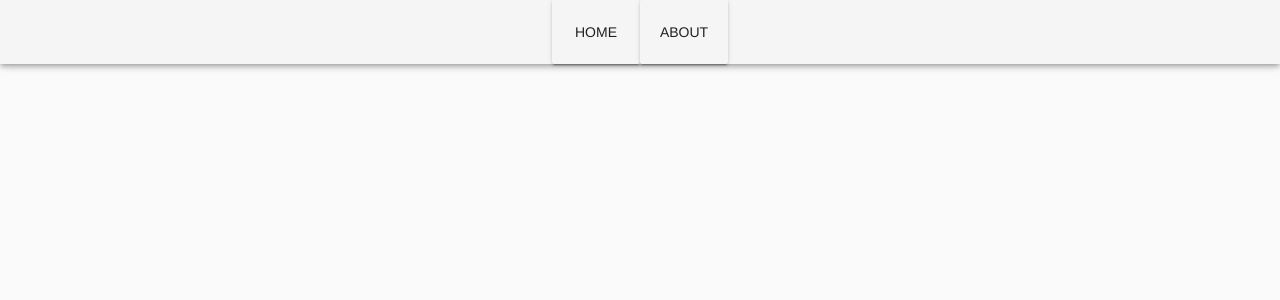
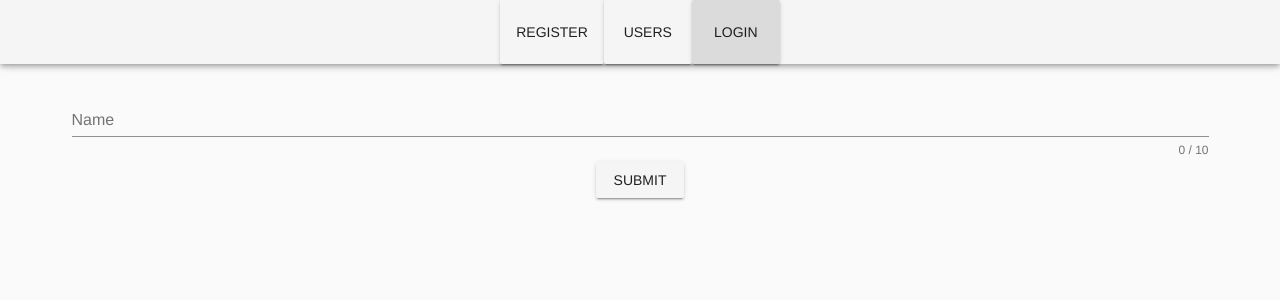
Before and after one commit to levonem/vue, a Vue app: page /#/login in a window 1280 px wide. Shown: the top 300 px of the page. Built offline with nearby package versions, Linux system fonts and the light colour scheme.

Commit message:
add login

```diff
--- a/src/App.vue
+++ b/src/App.vue
@@ -3,8 +3,9 @@
 		<v-toolbar>
 			<v-spacer/>
 			<v-toolbar-items>
-				<v-btn to="/">Home</v-btn>
-				<v-btn to="/user">About</v-btn>
+				<v-btn to="/">Register</v-btn>
+				<v-btn to="/user">Users</v-btn>
+				<v-btn to="/login">Login</v-btn>
 			</v-toolbar-items>
 			<v-spacer/>
 		</v-toolbar>
@@ -30,8 +31,4 @@
 		-moz-osx-font-smoothing: grayscale;
 		text-align: center;
 	}
-
-.pos-abolute {
-	position: absolute;
-}
 </style>
--- /dev/null
+++ b/src/components/Login.vue
@@ -0,0 +1,54 @@
+<template>
+	<v-form v-model="valid" ref="form" lazy-validation>
+		<v-text-field
+				label="Name"
+				v-model="name"
+				:rules="nameRules"
+				:counter="10"
+				required
+		/>
+
+		<v-btn
+				@click="submit"
+				:disabled="!valid"
+		>
+			submit
+		</v-btn>
+	</v-form>
+</template>
+
+<script>
+	import axios from 'axios'
+
+	export default {
+		data: () => ({
+			valid: true,
+			name: '',
+			nameRules: [
+				v => {
+					return !!v || 'Name is required'
+				},
+				v => (v && v.length <= 10) || 'Name must be less than 10 characters'
+			],
+			user: null
+		}),
+		methods: {
+			submit() {
+				if (this.$refs.form.validate()) {
+					axios.get('/users.json')
+						.then(res => {
+							const data = res.data;
+							for (let user in data) {
+								this.user = data[user] === name? data[user]: 'INVALID USER'
+							}
+
+						})
+				}
+			}
+		},
+	}
+</script>
+
+<style scoped>
+
+</style>
--- a/src/components/HelloWorld.vue
+++ b/src/components/Register.vue
@@ -21,8 +21,6 @@
 			submit
 		</v-btn>
 		<v-btn @click="clear">clear</v-btn>
-
-		<h1>{{ name }}</h1>
 	</v-form>
 
 </template>
@@ -36,7 +34,6 @@
             name: '',
             nameRules: [
                 v => {
-                console.log(v)
                 return !!v || 'Name is required'},
                 v => (v && v.length <= 10) || 'Name must be less than 10 characters'
             ],
--- a/src/main.js
+++ b/src/main.js
@@ -9,7 +9,7 @@ import axios from 'axios'
 Vue.use(Vuetify);
 axios.defaults.baseURL= 'https://seraphic-vertex-198112.firebaseio.com';
 
-Vue.config.productionTip = false
+Vue.config.productionTip = false;
 
 new Vue({
     router,
--- a/src/router.js
+++ b/src/router.js
@@ -2,6 +2,7 @@ import Vue from 'vue'
 import Router from 'vue-router'
 import Home from './views/Home.vue'
 import User from './views/User.vue'
+import Login from './views/Login.vue'
 
 Vue.use(Router)
 
@@ -16,6 +17,11 @@ export default new Router({
 			path: '/user',
 			name: 'user',
 			component: User
+		},
+		{
+			path: '/login',
+			name: 'login',
+			component: Login
 		}
 	]
 })
--- a/src/views/Home.vue
+++ b/src/views/Home.vue
@@ -1,7 +1,7 @@
 <template>
 	<v-layout row justify-center>
 		<v-flex xs4>
-			<HelloWorld/>
+			<register/>
 		</v-flex>
 	</v-layout>
 
@@ -9,12 +9,12 @@
 
 <script>
     // @ is an alias to /src
-    import HelloWorld from '@/components/HelloWorld.vue'
+    import Register from '@/components/Register.vue'
 
     export default {
         name: 'home',
         components: {
-            HelloWorld
+	        Register
         }
     }
 </script>
--- /dev/null
+++ b/src/views/Login.vue
@@ -0,0 +1,67 @@
+<template>
+	<v-flex>
+		<v-form v-model="valid" ref="form" lazy-validation>
+			<v-text-field
+					label="Name"
+					v-model="name"
+					:rules="nameRules"
+					:counter="10"
+					required
+			/>
+
+			<v-btn
+					@click="submit"
+					:disabled="!valid"
+			>
+				submit
+			</v-btn>
+		</v-form>
+		<h1 v-if="showUser" :class="[ user ? 'green--text' : 'red--text' ]">
+			<div v-if="user">
+				<p>name: {{ user.name }}</p>
+				<p>Email: {{ user.email }}</p>
+			</div>
+			<span v-else> INVALID USER </span>
+		</h1>
+	</v-flex>
+</template>
+
+<script>
+	import axios from 'axios'
+
+	export default {
+		data: () => ({
+			valid: true,
+			name: '',
+			nameRules: [
+				v => {
+					return !!v || 'Name is required'
+				},
+				v => (v && v.length <= 10) || 'Name must be less than 10 characters'
+			],
+			user: null,
+			showUser: false,
+		}),
+		methods: {
+			submit() {
+				if (this.$refs.form.validate()) {
+					axios.get('/users.json')
+						.then(res => {
+							const data = res.data;
+							for (let user in data) {
+								console.log(data[user].name == this.name)
+								this.user = data[user].name == this.name ? data[user] : false;
+								console.log(this.user)
+								break
+							}
+							this.showUser = true
+						})
+				}
+			}
+		},
+	}
+</script>
+
+<style scoped>
+
+</style>
--- a/src/views/User.vue
+++ b/src/views/User.vue
@@ -1,6 +1,8 @@
 <template>
 	<div class="about">
-        <v-list two-line>
+		<v-progress-circular v-if="bool" indeterminate :size="70" :width="7" color="amber"
+		                     class="mt-5 pt-5"></v-progress-circular>
+		<v-list two-line v-else>
 			<v-list-tile-content
 					v-for="u in users"
 			> name: {{ u.name }} || email: {{ u.email }}
@@ -15,7 +17,8 @@
 	export default {
 		data() {
 			return {
-                users: ''
+				users: '',
+				bool: true,
 			}
 		},
 		computed: {},
@@ -27,8 +30,8 @@
 					for (let d in data) {
 						users.push(data[d])
 					}
-                    ;
 					this.users = users;
+					this.bool = false;
 				})
 				.catch(err => console.log(err))
 		}
```
Lines whose indentation alone changed are shown as unchanged.
